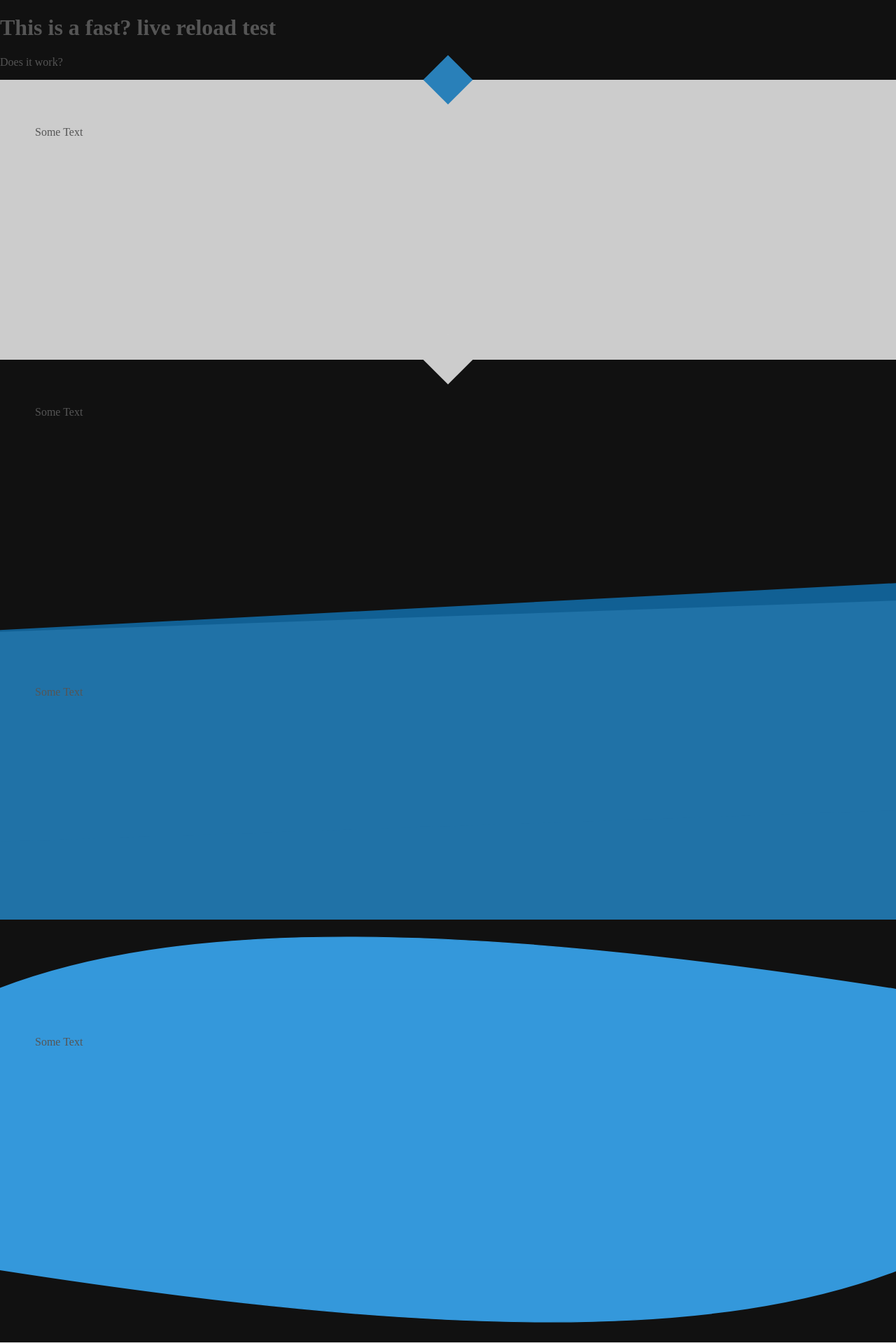
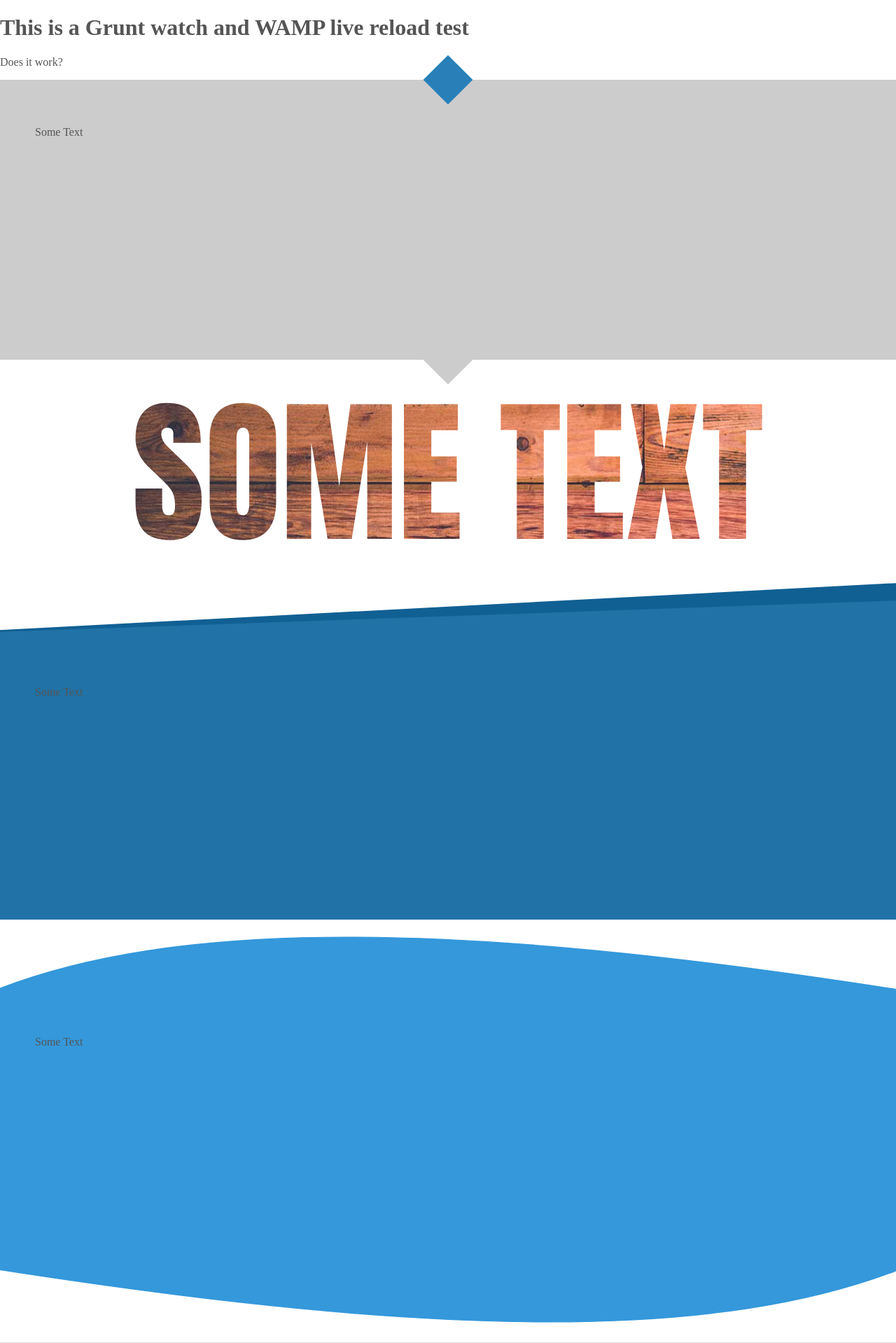
Before and after one commit to Keav/cambriantransport, a PHP site: page / in a window 1280 px wide. Shown: the top 1919 px of the page at 70% size. Run offline with PHP 8.4, Linux system fonts and the light colour scheme.

Commit message:
Testing text background clipping

```diff
--- a/src/css/custom.css
+++ b/src/css/custom.css
@@ -42,6 +42,22 @@ height:400px;
 
 .grey {
   background-color: #ddd;
+}
+
+.mask {
+  margin:0;
+  padding: 0;
+  font-family: impact,arial;
+  font-size:14rem;
+  line-height: 14rem;
+  font-weight: bold;
+  text-transform: uppercase;
+  text-align: center;
+  color: #000;  /* Fallback: assume this color ON TOP of image */
+  background: url(../images/wood.jpg) no-repeat;
+  background-attachment: fixed;
+  -webkit-background-clip: text;
+  -webkit-text-fill-color: transparent;
 }
 
 /* Triangles */
--- a/src/css/sass.css
+++ b/src/css/sass.css
@@ -1,5 +1,5 @@
 body {
-  background-color: #111;
+  background-color: #fff;
   color: #555;
 }
 
--- a/src/index.html
+++ b/src/index.html
@@ -9,7 +9,7 @@
 
 </head>
 <body>
-	<h1>This is a fast? live reload test</h1>
+	<h1>This is a Grunt watch and WAMP live reload test</h1>
 	<p>Does it work?</p>
 
 	<section class="red ss-style-triangles">
@@ -17,7 +17,7 @@
 	</section>
 
 	<section>
-		<p>Some Text</p>
+		<p class="mask">Some Text</p>
 	</section>
 
 	<section class="oh ss-style-doublediagonal">
--- a/src/scss/sass.scss
+++ b/src/scss/sass.scss
@@ -1,4 +1,4 @@
-$themecolor: #111;
+$themecolor: #fff;
 $textcolor: #555;
 
 body {
```
Also changed, not shown: assets/Mc8kW4x9Q3aRR3RkP5Im_IMG_4417.jpg (added), src/images/wood.jpg (added).
